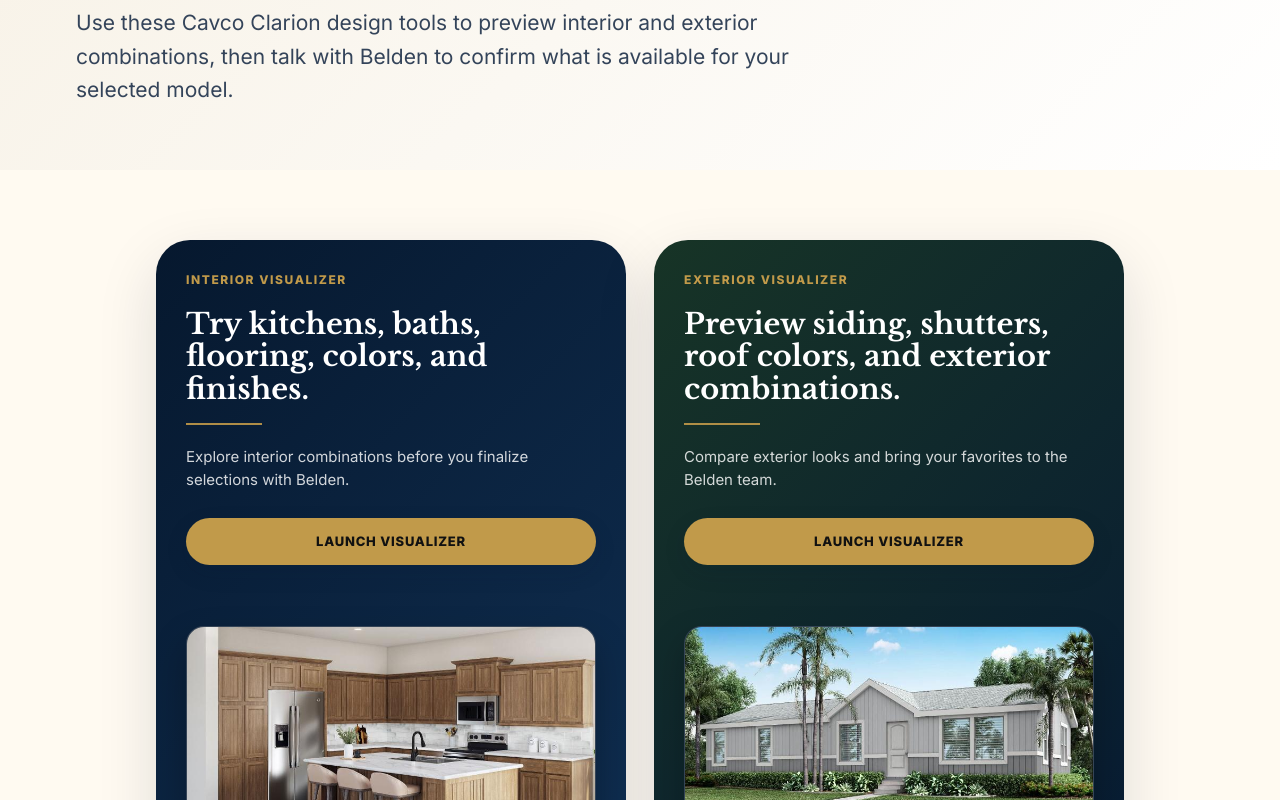
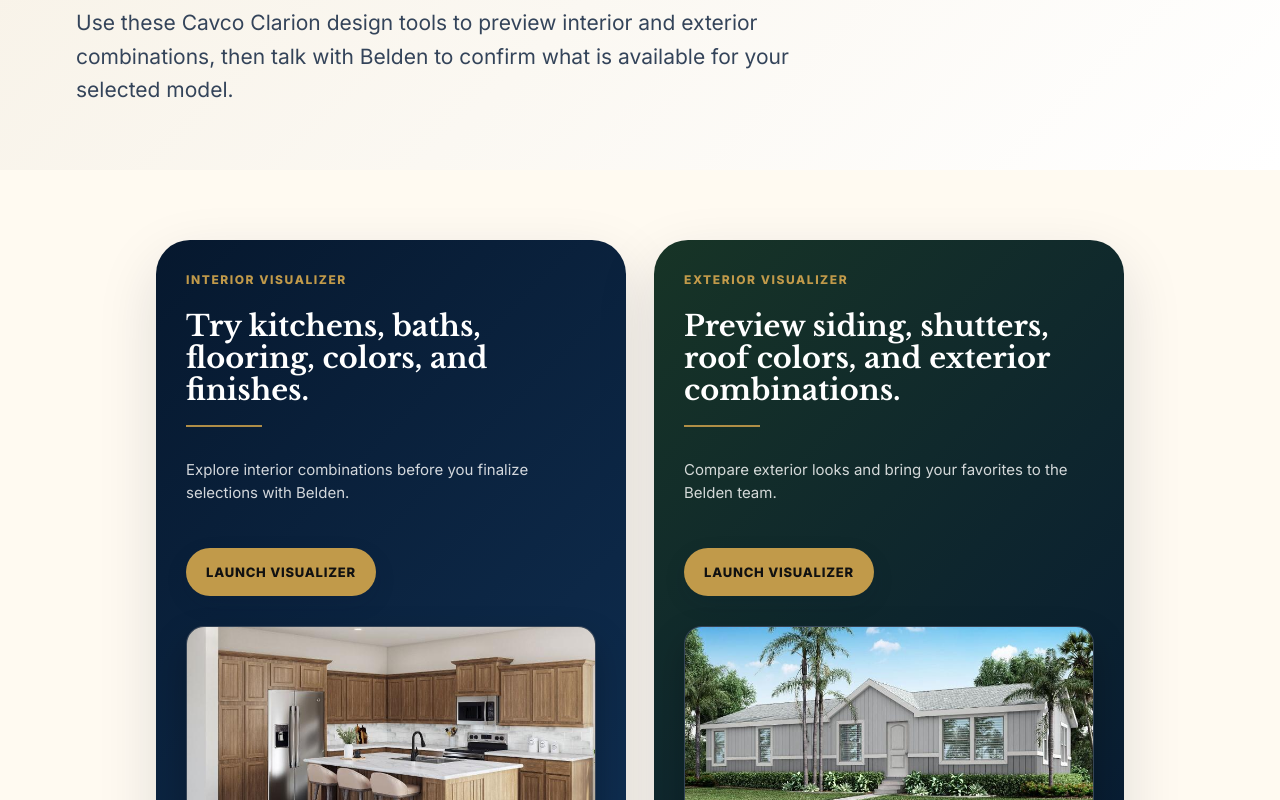
Before and after one commit to Jayallen77/belden_homes, a plain HTML site: page design-visualizers.html in a window 1280 px wide. Shown: the part 414-1214 px from the top of the page. Drawn offline with nearby package versions, Linux system fonts and the light colour scheme.

Commit message:
Lock visualizer button alignment

```diff
--- a/assets/css/styles.css
+++ b/assets/css/styles.css
@@ -112,6 +112,29 @@
   transform:scale(1.025);
   filter:saturate(1.05);
 }
+@media(min-width:901px){
+  .visualizer-copy{
+    height:330px;
+    min-height:330px;
+    grid-template-rows:24px 132px 74px 48px;
+    row-gap:16px;
+  }
+  .visualizer-copy span,
+  .visualizer-copy h2,
+  .visualizer-copy p{
+    margin:0;
+  }
+  .visualizer-copy h2:after{
+    margin-top:18px;
+  }
+  .visualizer-copy .btn{
+    align-self:start;
+    justify-self:start;
+    min-height:48px;
+    display:inline-flex;
+    align-items:center;
+  }
+}
 @media(max-width:900px){
   .visualizer-linkouts{grid-template-columns:1fr;gap:22px}
   .visualizer-card.photo-card,
--- a/state.json
+++ b/state.json
@@ -2,8 +2,8 @@
   "project": "Belden Homes Inc website rebuild",
   "productionSafetyBoundary": "Do not modify live beldenhomesinc.com WordPress hosting without explicit approval. This repo is staging/preview only.",
   "latestPreviewUrl": "https://evoked-portal-b46w.here.now/",
-  "lastFeature": "Made visualizer cards equal-height with bottom-anchored fixed-aspect preview images",
-  "lastChangedAt": "2026-06-29T03:42:10Z",
+  "lastFeature": "Locked desktop visualizer CTA rows so both Launch Visualizer buttons stay aligned above the images",
+  "lastChangedAt": "2026-06-29T03:48:59Z",
   "blockers": [
     "Need Dave to verify service area, brands, inventory availability, hours, financing contacts, current photos, and production form destination."
   ],
```
Also changed, not shown: project-log.md (+5 -0 lines).
